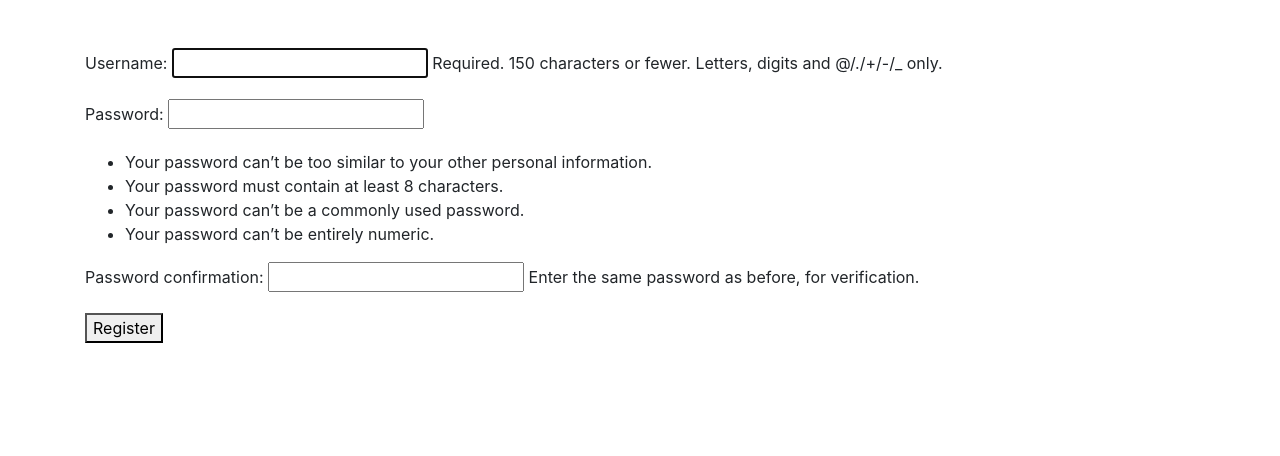
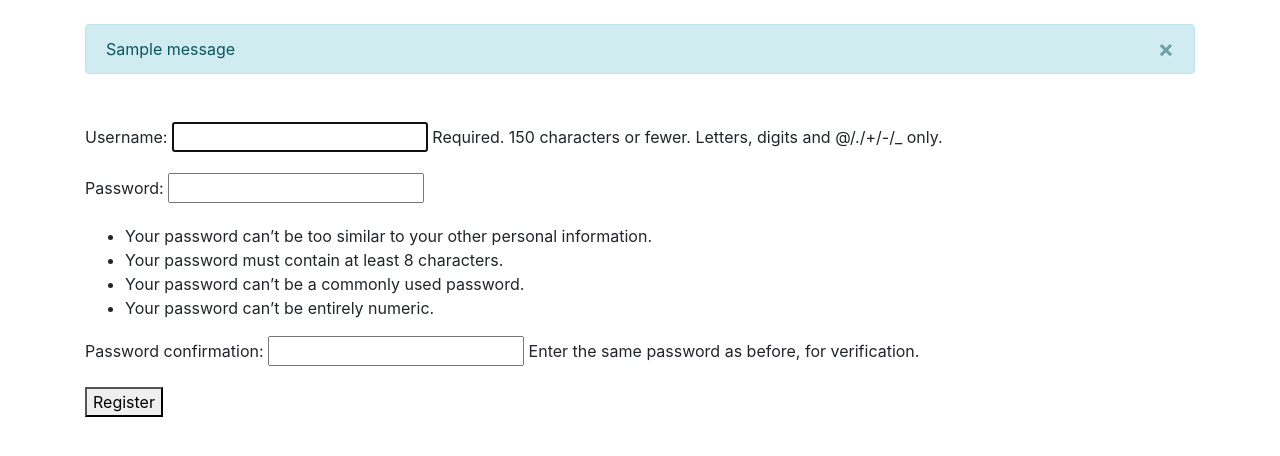
Before and after one commit to yosoycentli/taskmate, a Django app: page /account/register in a window 1280 px wide. Shown: the part 65-521 px from the top of the page. Run offline with Django 4.2, Linux system fonts and the light colour scheme; tables that the repository leaves empty hold one stand-in row (values such as "Sample post"); one stand-in notice (Sample message) is shown.

Commit message:
[ADD] Register Views

```diff
--- a/taskmate/users_app/templates/register.html
+++ b/taskmate/users_app/templates/register.html
@@ -5,12 +5,23 @@
 {% endblock title%}
 
 {% block content %}
-    <div class="container mt-5">
-        <form method="POST">
+    <div class="container">
+    </br>
+
+        {% if messages %}
+            {% for message in messages %}
+                <div class="alert alert-info alert-dismissible fade show" role="alert">
+                    {{ message }}
+                    <button type="button" class="close" data-dismiss="alert" aria-label="Close">
+                        <span aria-hidden="true">&times;</span>
+                    </button>
+                </div>
+            {% endfor %}
+        {% endif %}
+
+        <form method="POST" class="mt-5">
             {% csrf_token %}
-
             {{ register_form.as_p }}
-
         <button type="submit">Register</button>
         </form>
     </div>
--- a/taskmate/users_app/views.py
+++ b/taskmate/users_app/views.py
@@ -1,6 +1,14 @@
-from django.shortcuts import render
+from django.shortcuts import render, redirect
 from django.contrib.auth.forms import UserCreationForm
+from django.contrib import messages
 
 def register(request):
-    register_form = UserCreationForm()
+    if request.method == "POST":
+        register_form = UserCreationForm(request.POST)
+        if register_form.is_valid():
+            register_form.save()
+            messages.success(request, ("New User Account Created, Login To Get Started!"))
+            return redirect('register')
+    else:
+        register_form = UserCreationForm()
     return render(request, 'register.html', {'register_form': register_form})
```
